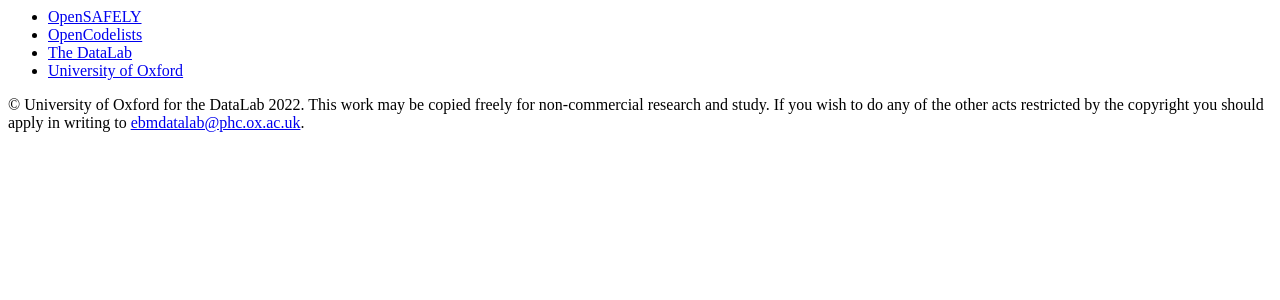
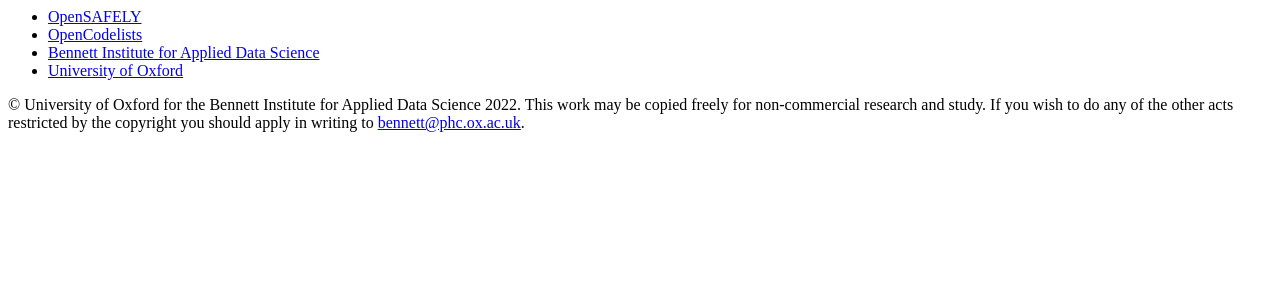
Before and after one commit to opensafely-core/actions-registry, a Django app: template actions/templates/partials/footer.html in a window 1280 px wide. Shown: the top 300 px of the page. Run offline with Django 3.2, Linux system fonts and the light colour scheme; the template is opened without the code that fills it, so the values that code supplies are empty.

Commit message:
Fix references to DataLab

```diff
--- a/actions/templates/base.html
+++ b/actions/templates/base.html
@@ -8,7 +8,7 @@
     <meta name="viewport" content="width=device-width, initial-scale=1.0">
 
     {% block meta %}
-    {% with meta_title="OpenSAFELY: Actions" meta_description="Actions curated by the DataLab at the University of Oxford, working on behalf of NHS England." %}
+    {% with meta_title="OpenSAFELY: Actions" meta_description="Actions curated by the Bennett Institute for Applied Data Science, working on behalf of NHS England." %}
     <title>{{ meta_title }}</title>
     <meta name="description" content="{{ meta_description }}">
     {% endwith %}
--- a/actions/templates/partials/footer.html
+++ b/actions/templates/partials/footer.html
@@ -16,8 +16,8 @@
         </li>
 
         <li class="px-5 py-2">
-          <a href="https://www.thedatalab.org/" class="text-oxford-800 hover:text-oxford-600 font-semibold hover:underline">
-            The DataLab
+          <a href="https://www.bennett.ox.ac.uk/" class="text-oxford-800 hover:text-oxford-600 font-semibold hover:underline">
+            Bennett Institute for Applied Data Science
           </a>
         </li>
 
@@ -30,7 +30,7 @@
     </nav>
 
     <p class="mt-8 text-center text-sm text-gray-500 mx-auto max-w-xl">
-      &copy; University of Oxford for the DataLab {% now 'Y' %}. This work may be copied freely for non-commercial research and study. If you wish to do any of the other acts restricted by the copyright you should apply in writing to <a class="text-oxford-800 hover:text-oxford-600 font-semibold hover:underline" href="mailto:ebmdatalab@phc.ox.ac.uk">ebmdatalab@phc.ox.ac.uk</a>.
+      &copy; University of Oxford for the Bennett Institute for Applied Data Science {% now 'Y' %}. This work may be copied freely for non-commercial research and study. If you wish to do any of the other acts restricted by the copyright you should apply in writing to <a class="text-oxford-800 hover:text-oxford-600 font-semibold hover:underline" href="mailto:bennett@phc.ox.ac.uk">bennett@phc.ox.ac.uk</a>.
     </p>
   </div>
 </div>
```
